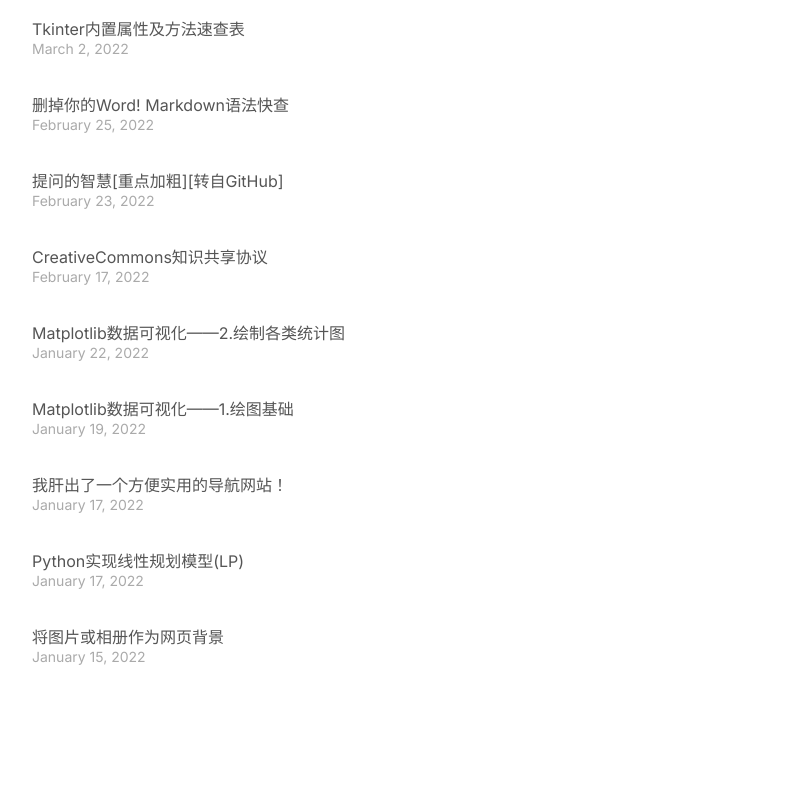
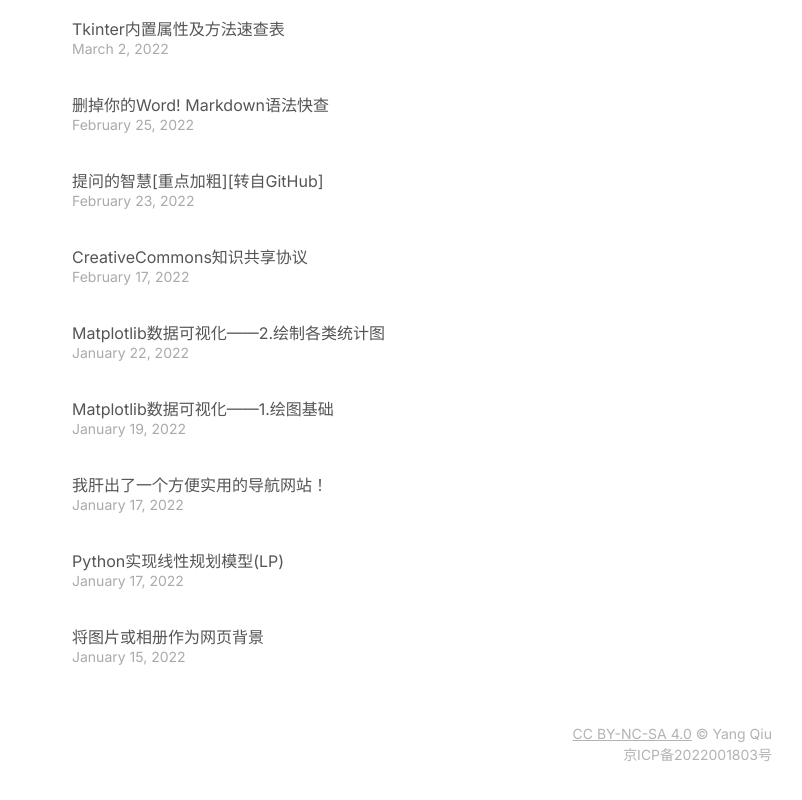
Before and after one commit to KelvinQiu802/portfolio, a Next.js app: page /blog in a window 1280 px wide. Shown: the part 894-1694 px from the top of the page, without its empty margins (238-1040 px from the left). Before the commit the page ends 1594 px from the top, so only its background shows below. Built offline with nearby package versions, Linux system fonts and the light colour scheme; a web font is replaced by a local one.

Commit message:
feat: Footer component

```diff
--- /dev/null
+++ b/components/Footer.js
@@ -0,0 +1,23 @@
+import styles from '../styles/Footer.module.css';
+
+const Footer = () => {
+  return (
+    <div className={styles.footer}>
+      <p className={styles.cc}>
+        <a
+          href='https://creativecommons.org/licenses/by-nc-sa/4.0/'
+          rel='noreferrer'
+          target='_blank'
+        >
+          CC BY-NC-SA 4.0
+        </a>{' '}
+        © Yang Qiu
+      </p>
+      <a href='https://beian.miit.gov.cn/' rel='noreferrer' target='_blank'>
+        京ICP备2022001803号
+      </a>
+    </div>
+  );
+};
+
+export default Footer;
--- a/pages/blog.js
+++ b/pages/blog.js
@@ -1,15 +1,18 @@
 import Content from '../components/Blog/Content';
 import Head from 'next/head';
+import Footer from '../components/Footer';
+import Wrapper from '../components/Wrapper';
 import { getSortedPostData } from '../utils/postTools';
 
 const blog = ({ posts }) => {
   return (
-    <div>
+    <Wrapper>
       <Head>
         <title>Kelvin&apos;s Blog</title>
       </Head>
       <Content posts={posts} />
-    </div>
+      <Footer />
+    </Wrapper>
   );
 };
 
--- a/pages/blog/[id].js
+++ b/pages/blog/[id].js
@@ -3,6 +3,7 @@ import Wrapper from '../../components/Wrapper';
 import { getAllIds, getPostById } from '../../utils/postTools';
 import styles from '../../styles/Markdown.module.css';
 import Cd from '../../components/Cd';
+import Footer from '../../components/Footer';
 
 const Post = ({ data }) => {
   return (
@@ -16,6 +17,7 @@ const Post = ({ data }) => {
         <div dangerouslySetInnerHTML={{ __html: data.htmlContent }} />
       </article>
       <Cd />
+      <Footer />
     </Wrapper>
   );
 };
--- a/pages/index.js
+++ b/pages/index.js
@@ -2,7 +2,7 @@ import Head from 'next/head';
 import Avatar from '../components/Home/Avatar';
 import Wrapper from '../components/Wrapper';
 import Content from '../components/Home/Content';
-import styles from '../styles/Home.module.css';
+import Footer from '../components/Footer';
 
 const Home = () => {
   return (
@@ -13,6 +13,7 @@ const Home = () => {
       <Wrapper>
         <Avatar />
         <Content />
+        <Footer />
       </Wrapper>
     </div>
   );
--- a/pages/project.js
+++ b/pages/project.js
@@ -2,6 +2,7 @@ import Wrapper from '../components/Wrapper';
 import styles from '../styles/Project.module.css';
 import Item from '../components/Project/Item';
 import Head from 'next/head';
+import Footer from '../components/Footer';
 
 const Project = () => {
   return (
@@ -65,6 +66,7 @@ const Project = () => {
           />
         </div>
       </div>
+      <Footer />
     </Wrapper>
   );
 };
--- a/styles/Footer.module.css
+++ b/styles/Footer.module.css
@@ -1,3 +1,21 @@
 .footer {
   text-align: end;
+  margin: 60px 0;
+  color: var(--element8);
+  font-size: 14px;
 }
+
+.cc {
+  margin-bottom: 2px;
+}
+
+.cc a {
+  text-decoration: underline;
+  text-decoration-color: var(--element8);
+}
+
+@media screen and (max-width: 600px) {
+  .footer {
+    text-align: center;
+  }
+}
--- a/styles/Project.module.css
+++ b/styles/Project.module.css
@@ -1,5 +1,5 @@
 .title {
-  font-size: 35px;
+  font-size: 30px;
   font-weight: 400;
   margin: 20px 0;
   color: var(--element3);
```
